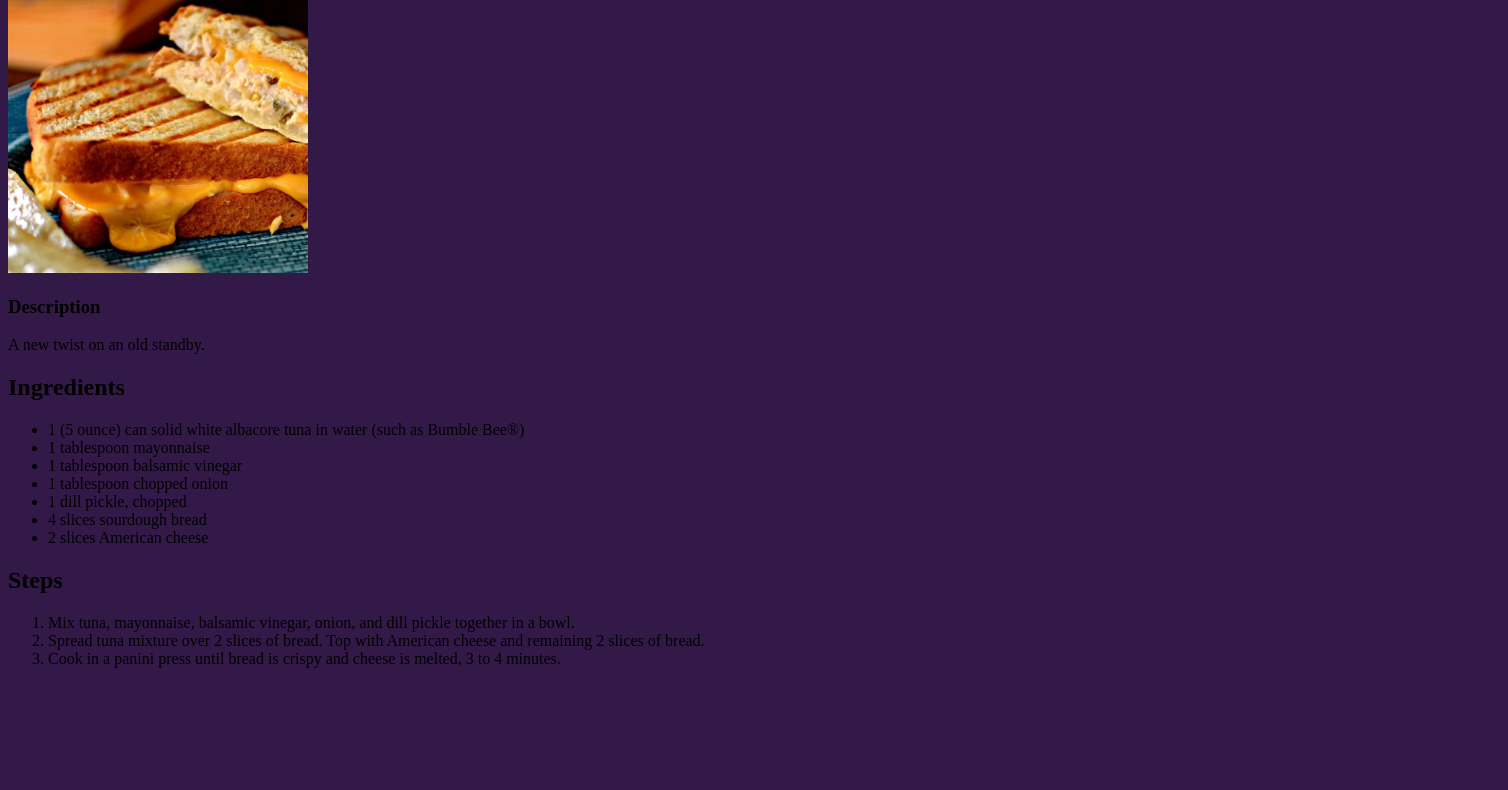
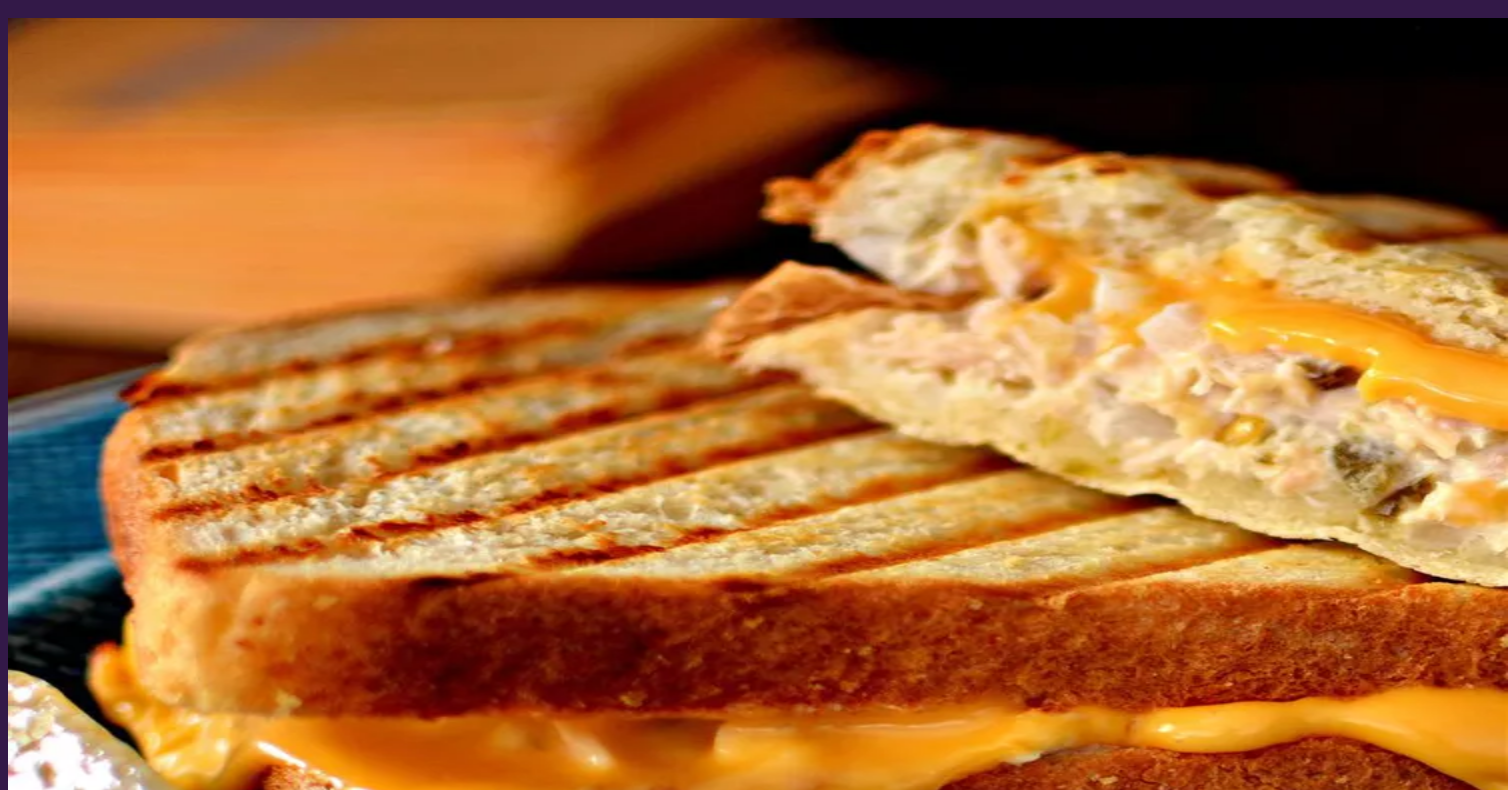
Before and after one commit to vvRams/odin-recipes, a plain HTML site: page recipes/tuna-panini-melt.html in a window 1280 px wide. Shown: the part 107-897 px from the top of the page, 1508 px wide, since content can reach past the window. Before the commit the page ends 800 px from the top, so only its background shows below. Drawn offline with Linux system fonts and the light colour scheme.

Commit message:
Add tuna melt page style

```diff
--- a/recipes/styles.css
+++ b/recipes/styles.css
@@ -37,3 +37,20 @@ img {
     font-size: 15px;
     color: hsl(55, 78%, 78%);
 }
+
+.tunamelt {
+    font-size: 5px;
+}
+
+.tunamelt h1,
+.tunamelt h2,
+.tunamelt h3 {
+    font-size: 50px;
+    font-weight: 100;
+    text-align: right;
+}
+
+.tunamelt img {
+    height: 1000px;
+    width: 1500px;
+}
--- a/recipes/tuna-panini-melt.html
+++ b/recipes/tuna-panini-melt.html
@@ -3,9 +3,9 @@
 <head>
     <meta charset="utf-8">
     <title>Tuna Panini Melt</title>
-    <link rel="stylesheet" href="styles.css"
+    <link rel="stylesheet" href="styles.css">
 </head>
-<body>
+<body class="tunamelt">
     <h1>Tuna Panini Melt</h1>
     <img src="img/tuna-panini-melt.webp" alt="Tuna Panini Melt">
     <h3>Description</h3>
```
